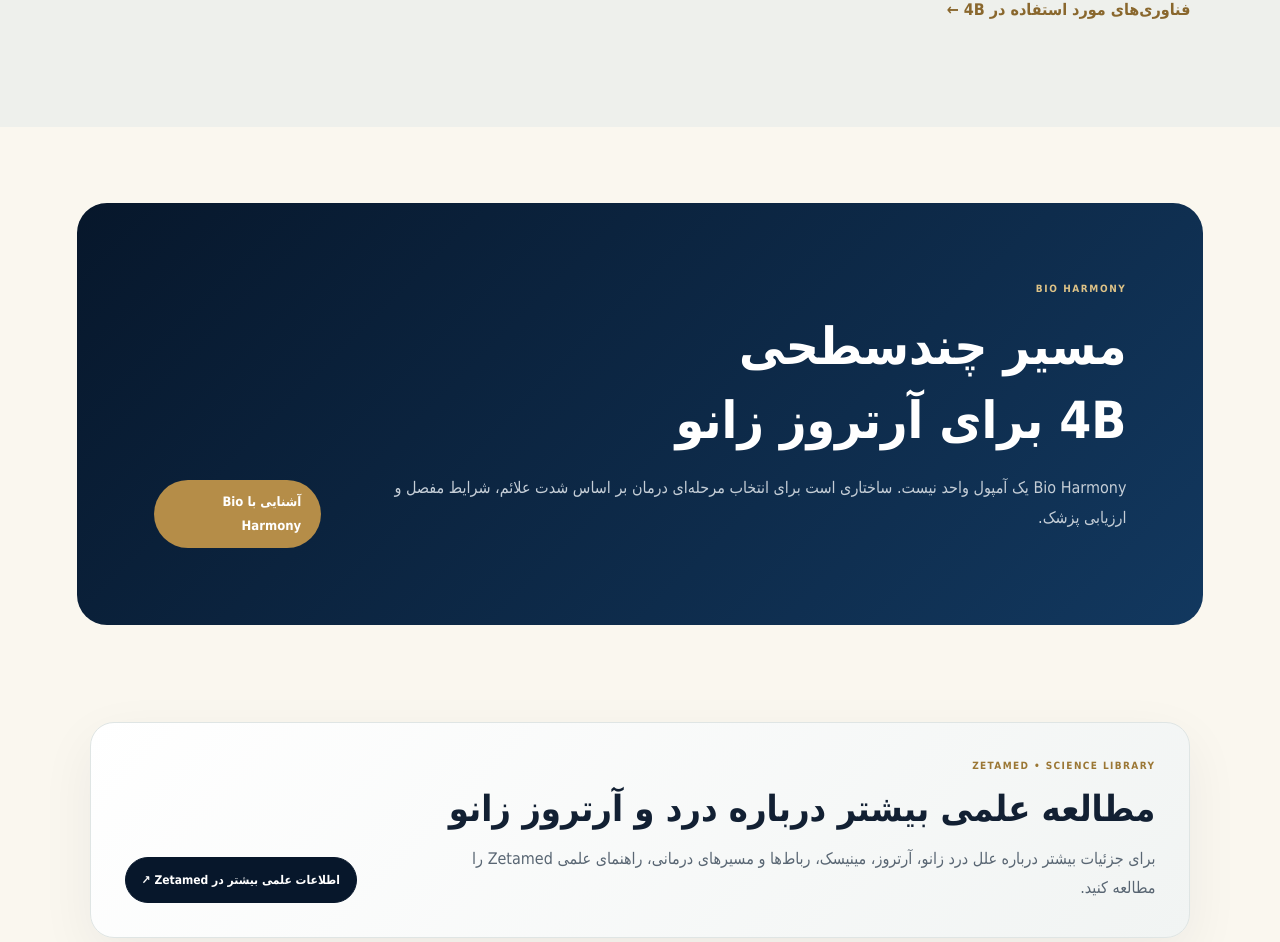
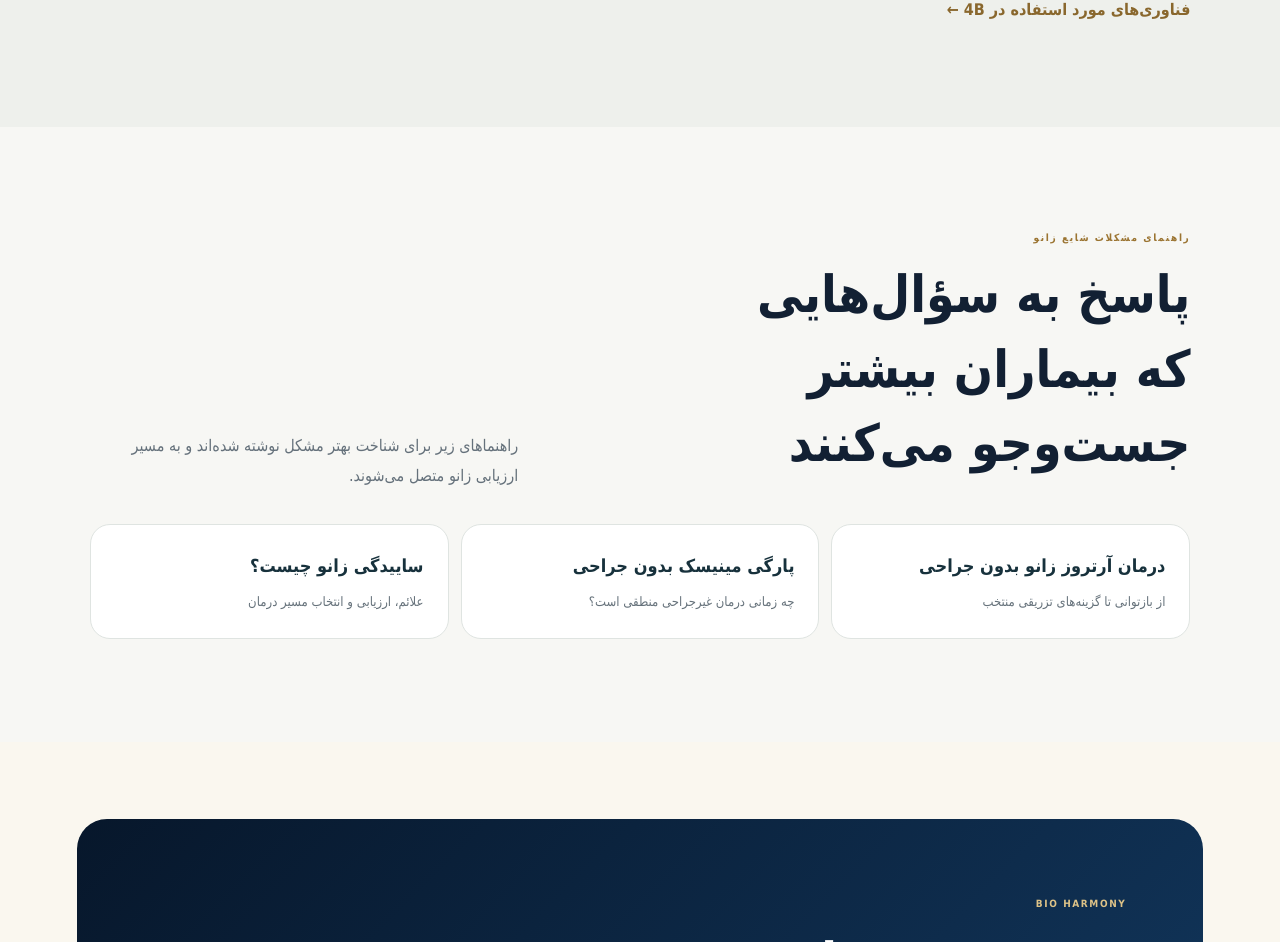
Before and after one commit to kianariai-alt/4B-Clinic-Web, a SvelteKit app: page /orthopedics/knee in a window 1280 px wide. Shown: the part 2476-3418 px from the top of the page. Built offline with nearby package versions, Linux system fonts and the light colour scheme.

Commit message:
feat(seo): link knee hub to patient-intent guides

```diff
--- a/src/routes/orthopedics/knee/+page.svelte
+++ b/src/routes/orthopedics/knee/+page.svelte
@@ -51,6 +51,15 @@
   <div class="therapy-list">{#each therapies as therapy}<div><strong>{therapy[0]}</strong><span>{therapy[1]}</span></div>{/each}</div>
 </section>
 
+<section class="v2-section intent-guides">
+  <div class="section-head"><div><div class="eyebrow-dark">راهنمای مشکلات شایع زانو</div><h2>پاسخ به سؤال‌هایی که بیماران بیشتر جست‌وجو می‌کنند</h2></div><p>راهنماهای زیر برای شناخت بهتر مشکل نوشته شده‌اند و به مسیر ارزیابی زانو متصل می‌شوند.</p></div>
+  <div class="intent-grid">
+    <a href="/orthopedics/knee/osteoarthritis-non-surgical"><strong>درمان آرتروز زانو بدون جراحی</strong><span>از بازتوانی تا گزینه‌های تزریقی منتخب</span></a>
+    <a href="/orthopedics/knee/meniscus-non-surgical"><strong>پارگی مینیسک بدون جراحی</strong><span>چه زمانی درمان غیرجراحی منطقی است؟</span></a>
+    <a href="/orthopedics/knee/knee-wear"><strong>ساییدگی زانو چیست؟</strong><span>علائم، ارزیابی و انتخاب مسیر درمان</span></a>
+  </div>
+</section>
+
 <section class="bio-harmony-v2">
   <div><div class="eyebrow-light">BIO HARMONY</div><h2>مسیر چندسطحی 4B برای آرتروز زانو</h2><p>Bio Harmony یک آمپول واحد نیست. ساختاری است برای انتخاب مرحله‌ای درمان بر اساس شدت علائم، شرایط مفصل و ارزیابی پزشک.</p></div>
   <a href="/bio-harmony">آشنایی با Bio Harmony</a>
@@ -91,4 +100,4 @@
   .bio-harmony-v2{margin:clamp(36px,6vw,80px);padding:clamp(38px,6vw,78px);border-radius:30px;background:linear-gradient(135deg,#07172b,#12385f);color:#fff;display:flex;justify-content:space-between;align-items:end;gap:40px}.bio-harmony-v2 p{max-width:760px;color:#c5ced7}.science-v2{padding-top:20px;padding-bottom:20px}.faq-v2{background:#fff}.faq-list{display:grid;gap:9px;max-width:960px}.faq-list details{padding:18px 20px;border:1px solid #e1e4e2;border-radius:15px;background:#fbfbf9}.faq-list summary{cursor:pointer;font-weight:900}.faq-list p{color:#5f6a74}.knee-final{padding:clamp(62px,8vw,112px) clamp(20px,7vw,110px);background:#07172b;color:#fff;display:flex;justify-content:space-between;align-items:end;gap:40px}.knee-final p{color:#c5ced7;max-width:820px}
   @media(max-width:900px){.knee-v2-overlay{background:linear-gradient(0deg,rgba(4,13,24,.98) 0%,rgba(4,13,24,.78) 50%,rgba(4,13,24,.10) 100%)}.knee-v2-copy{width:auto;margin:0;padding:120px 22px 48px}.knee-intro,.section-head,.treatment-section{grid-template-columns:1fr;gap:26px}.path-grid{grid-template-columns:1fr 1fr}.bio-harmony-v2,.knee-final{align-items:flex-start;flex-direction:column}}
   @media(max-width:620px){.knee-v2-hero{min-height:720px}.knee-v2-hero>img{object-position:right center}.knee-v2-copy{padding-top:290px}.knee-v2-copy h1{font-size:42px}.knee-actions{flex-direction:column}.knee-actions a{width:100%}.symptom-grid,.path-grid{grid-template-columns:1fr}.therapy-list div{grid-template-columns:100px 1fr}.bio-harmony-v2{margin:26px 14px;padding:34px 22px}.knee-final>a{width:100%}}
-</style>
+.intent-guides{background:#f7f7f4}.intent-grid{display:grid;grid-template-columns:repeat(3,1fr);gap:12px}.intent-grid a{display:grid;gap:8px;padding:24px;border-radius:20px;background:#fff;border:1px solid #dfe4e1;text-decoration:none;color:#17313c}.intent-grid strong{font-size:18px}.intent-grid span{font-size:13px;color:#66727b}@media(max-width:800px){.intent-grid{grid-template-columns:1fr}}</style>
```
